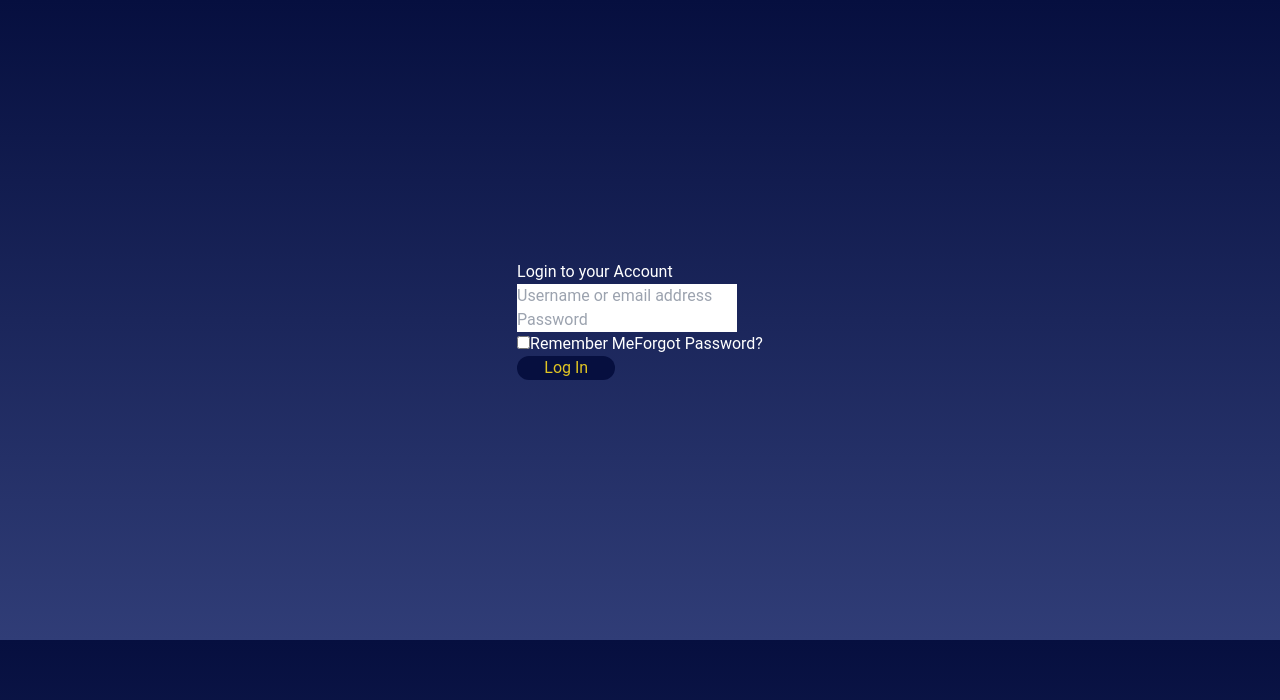
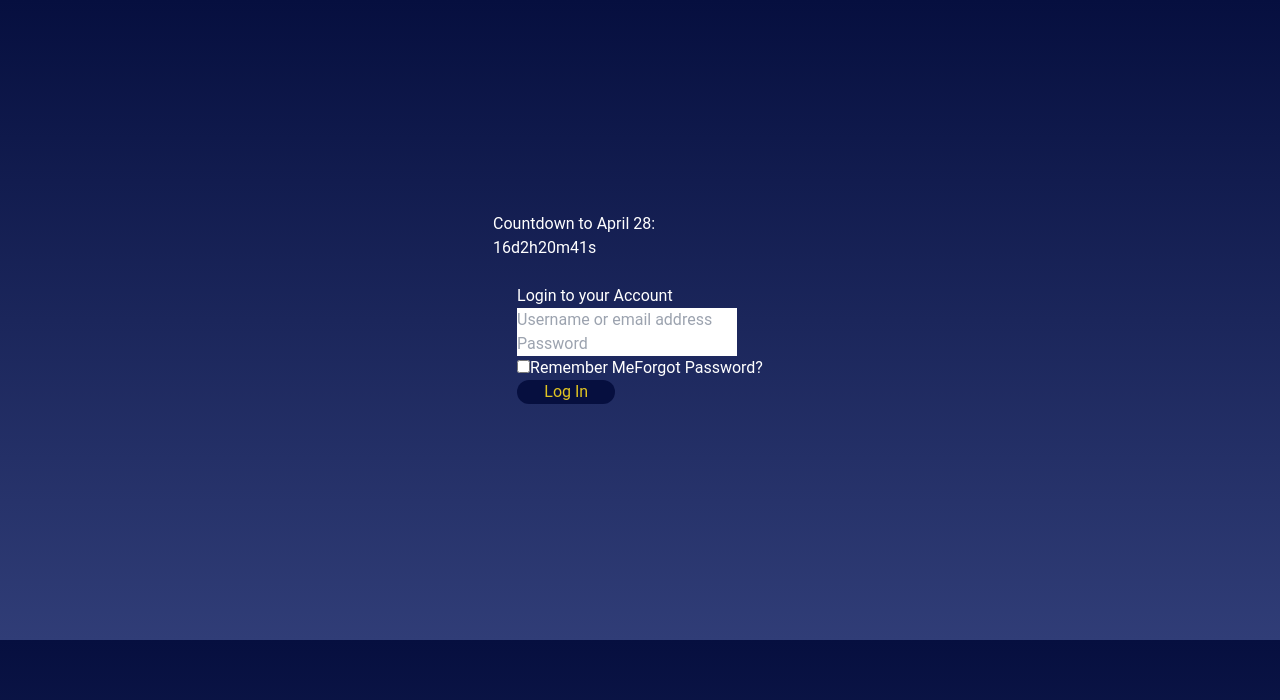
Before and after one commit to tradeunionbank/tradeunionbank.github.io, a React (Vite) app: page / in a window 1280 px wide. Shown: the top 700 px of the page. Built offline with nearby package versions, Linux system fonts and the light colour scheme.

Commit message:
all changes

```diff
--- a/src/App.jsx
+++ b/src/App.jsx
@@ -10,6 +10,7 @@ import TransferHistoryPage from './pages/TransferHistoryPage';
 import QueryPage from './pages/QueryPage';
 import LoginPage from './pages/LoginPage';
 import ForgotPassword from './pages/ForgotPasswordPage';
+import CountDownBanner from './components/CountDownBanner'
 
 const PrivateRoute = ({ element }) => {
   const isLoggedIn = localStorage.getItem("isLoggedIn") === "true";
@@ -19,6 +20,7 @@ const PrivateRoute = ({ element }) => {
 function App() {
   return (
     <Router>
+      <CountDownBanner />
       <Routes>
         {/* Login Route */}
         <Route path="/" element={<LoginPage />} />
--- /dev/null
+++ b/src/components/CountDownBanner.jsx
@@ -0,0 +1,60 @@
+import React, { useState, useEffect } from 'react';
+
+const CountdownBanner = () => {
+  const calculateTimeLeft = () => {
+    const targetDate = new Date('2025-04-28T00:00:00');
+    const now = new Date();
+    const difference = targetDate - now;
+
+    let timeLeft = {};
+
+    if (difference > 0) {
+      timeLeft = {
+        days: Math.floor(difference / (1000 * 60 * 60 * 24)),
+        hours: Math.floor((difference / (1000 * 60 * 60)) % 24),
+        minutes: Math.floor((difference / 1000 / 60) % 60),
+        seconds: Math.floor((difference / 1000) % 60),
+      };
+    }
+
+    return timeLeft;
+  };
+
+  const [timeLeft, setTimeLeft] = useState(calculateTimeLeft());
+
+  useEffect(() => {
+    const timer = setInterval(() => {
+      setTimeLeft(calculateTimeLeft());
+    }, 1000);
+
+    return () => clearInterval(timer);
+  }, []);
+
+  const isExpired = Object.keys(timeLeft).length === 0;
+
+  return (
+    <div className="fixed top-0 left-0 w-full z-50 bg-yellow-500 text-black py-4 px-6 shadow-md">
+      <div className="flex flex-col items-center justify-center text-center sm:flex-row sm:justify-between sm:items-center max-w-5xl mx-auto">
+        {isExpired ? (
+          <p className="text-base sm:text-2xl font-semibold">
+            🎉 The wait is over! It’s April 28!
+          </p>
+        ) : (
+          <>
+            <p className="text-base sm:text-xl font-semibold mb-2 sm:mb-0">
+              Countdown to April 28:
+            </p>
+            <div className="flex gap-3 text-2xl sm:text-2xl font-mono">
+              <span>{timeLeft.days}d</span>
+              <span>{timeLeft.hours}h</span>
+              <span>{timeLeft.minutes}m</span>
+              <span>{timeLeft.seconds}s</span>
+            </div>
+          </>
+        )}
+      </div>
+    </div>
+  );
+};
+
+export default CountdownBanner;
```
